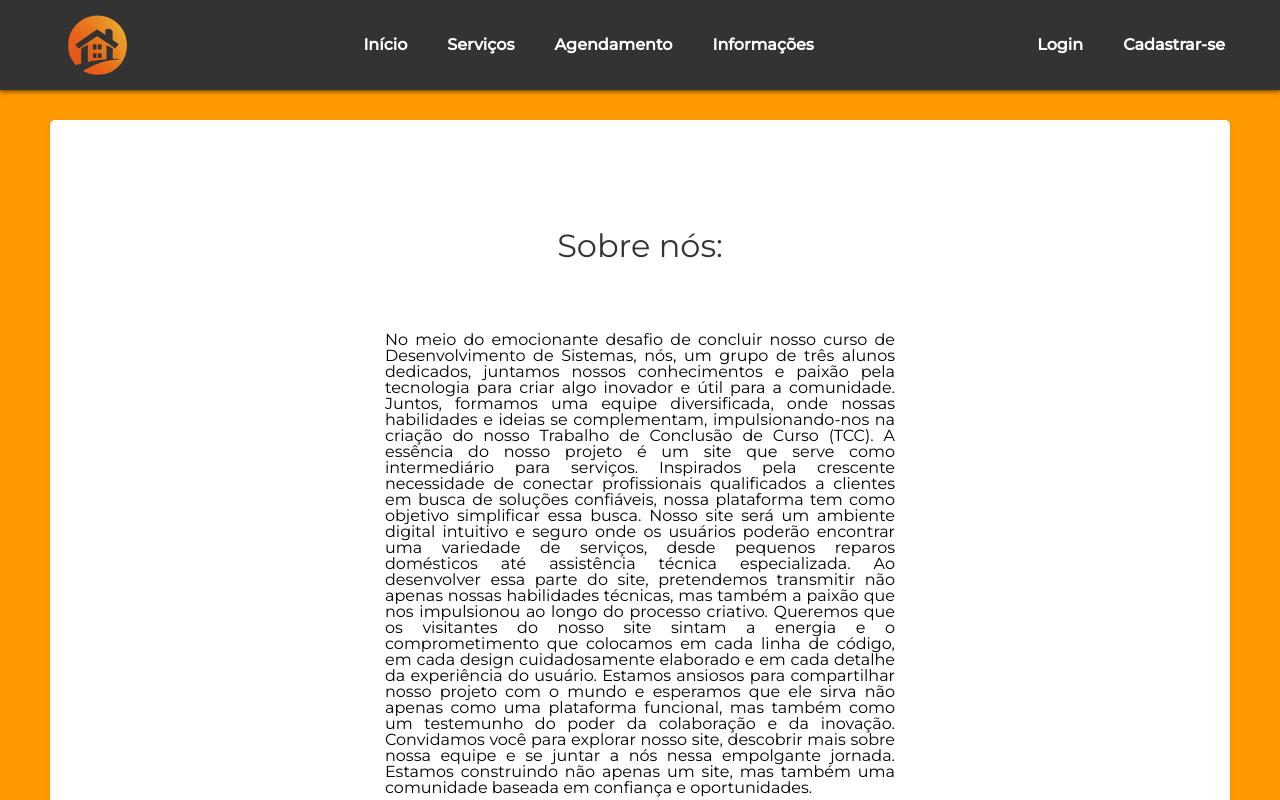
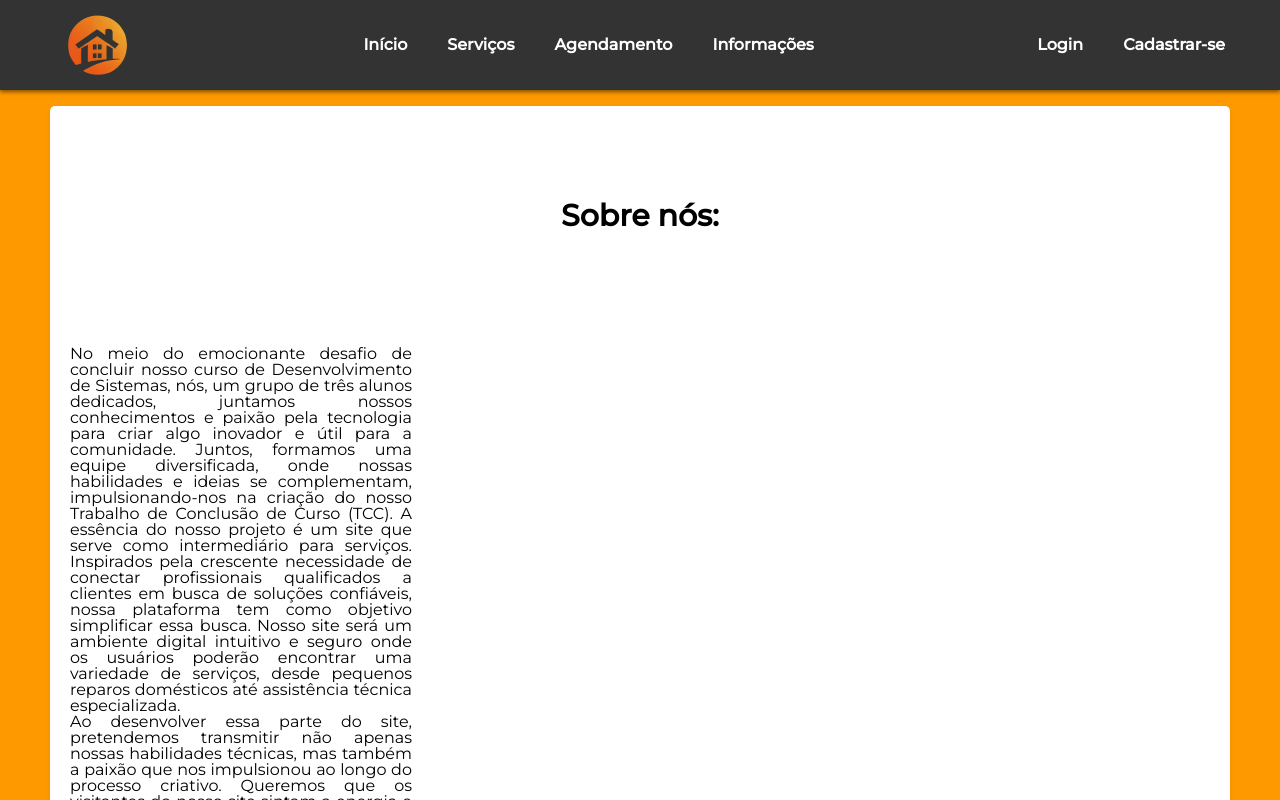
Before and after one commit to TCC2023/profinderfrontend, a React (Create React App) app: page /sobre in a window 1280 px wide. Shown: the top 800 px of the page. Built offline with nearby package versions, Linux system fonts and the light colour scheme.

Commit message:
ajustes no sobre

```diff
--- a/src/components/App.jsx
+++ b/src/components/App.jsx
@@ -4,8 +4,9 @@ import { BrowserRouter, Routes, Route } from 'react-router-dom';
 import Home from "./pages/home/home";
 import CadUsuario from "./pages/cadUsuario/cadUsuario";
 import Contato from "./pages/contato/contato";
-import Header from "./header/header";
 import Sobre from "./pages/sobre/sobre";
+import Cabecalho from "./header/header";
+import Rodape from "./footer/footer";
 import Login from "./pages/login/login";
 
 function App() {
@@ -15,7 +16,8 @@ function App() {
         <Route path="/" element={<Home />} />
         <Route path="/cadusuario" element={<CadUsuario />} />
         <Route path="/contato" element={<Contato />} />
-        <Route path="/header" element={<Header />} />
+        <Route path="/header" element={<Cabecalho />} />
+        <Route path="/footer" element={<Rodape />} />
         <Route path="/sobre" element={<Sobre />} />
         <Route path="/login" element={<Login />} />
       </Routes>
--- a/src/components/pages/contato/contato.css
+++ b/src/components/pages/contato/contato.css
@@ -3,7 +3,7 @@
     padding: 80px 0;
     display: inline-block;
     margin: 0 20px;
-    background-color: #fff;
+
     border-radius: 5px;
     padding: 20px;
     box-shadow: 0px 2px 4px rgba(0, 0, 0, 0.1);
@@ -14,3 +14,6 @@
     margin-bottom: 40px;
     color: black;
 }
+.contatos p {
+    text-align: justify;
+}
--- a/src/components/pages/home/home.jsx
+++ b/src/components/pages/home/home.jsx
@@ -20,7 +20,7 @@ function Home() {
             <section className="topo_pagina">
                 <h1>Bem-vindo ao ProFinder!</h1>
                 <p>Sua solução confiável para todos os serviços que você precisa.</p>
-                <a href="agendamento.jsx" className="btn btn-primary">Buscar serviços.</a>
+                <Link to="/servicos" className="btn btn-primary">Buscar serviços.</Link>
             </section>
             <section className="servicos">
                 <h2>Nossos Serviços:</h2>
--- a/src/components/pages/sobre/sobre.css
+++ b/src/components/pages/sobre/sobre.css
@@ -1,54 +1,22 @@
-.sobrenos {
-    margin: 100px;
-    display: flex;
-    justify-content: center;
-    align-items: center;
-    text-align: center;
-    padding: 0px 0;
-    margin: 0 20px;
+.sobre {
+    margin: 0 50px;
     background-color: #fff;
     border-radius: 5px;
     padding: 20px;
     box-shadow: 0px 2px 4px rgba(0, 0, 0, 0.1);
 }
-.sobrenos h2 {
-    font-size: 32px;
+.sobre h2 {
+    font-size: 30px;
+    padding: 75px;
+    justify-content: center;
+    text-align: center;
+    font-weight: bold;
     margin-bottom: 40px;
-    color: #333;
+    color: black;
 }
-.sobrenos img {
-    max-width: 100%;
-    height: auto;
-    margin-bottom: 20px;
-    border-radius: 20px;
-    box-shadow: 0 10px 20px rgba(0, 0, 0, 0.15);
-    display: inline-block;
-    margin: 10px;
-    width: 200px;
-    height: auto;
+.sobre_texto {
+    justify-content: center;
+    text-align: justify;
+    padding: 0;
+
 }
-.sobrenos p {
-    font-size: 16px;
-    color: black;
-    text-align: justify;
-}
-.quemsomos{
-    width: 50%;
-    padding: 0;
-}
-.contquem {
-    width: 100%;
-    display:flex;
-    justify-content: center;
-    align-items: center;
-    flex-direction: column;
-    width: 100%;
-}
-
-.allquem {
-    margin: 30px;
-}
-
-.quemtitle {
-    padding: 30px;
-}
--- a/src/components/pages/sobre/sobre.jsx
+++ b/src/components/pages/sobre/sobre.jsx
@@ -9,26 +9,20 @@ function Sobre() {
     return (
         <div>
             <Cabecalho />
-            <div class="allquem">
-                <section id="sobretotal" class="sobrenos">
-                    <div class="contquem">
-                        <div class="quemtitle">
+            <br></br>
+                <section className="sobre">
                         <h2>Sobre nós:</h2>
-                        </div>
-                            <div class="quemsomos">
+                        <div className="sobre_texto">
                             <p>
                             No meio do emocionante desafio de concluir nosso curso de Desenvolvimento de Sistemas, nós, um grupo de três alunos dedicados, juntamos nossos conhecimentos e paixão pela tecnologia para criar algo inovador e útil para a comunidade. Juntos, formamos uma equipe diversificada, onde nossas habilidades e ideias se complementam, impulsionando-nos na criação do nosso Trabalho de Conclusão de Curso (TCC).
                             A essência do nosso projeto é um site que serve como intermediário para serviços. Inspirados pela crescente necessidade de conectar profissionais qualificados a clientes em busca de soluções confiáveis, nossa plataforma tem como objetivo simplificar essa busca. Nosso site será um ambiente digital intuitivo e seguro onde os usuários poderão encontrar uma variedade de serviços, desde pequenos reparos domésticos até assistência técnica especializada.
+                            <br></br>
                             Ao desenvolver essa parte do site, pretendemos transmitir não apenas nossas habilidades técnicas, mas também a paixão que nos impulsionou ao longo do processo criativo. Queremos que os visitantes do nosso site sintam a energia e o comprometimento que colocamos em cada linha de código, em cada design cuidadosamente elaborado e em cada detalhe da experiência do usuário.
                             Estamos ansiosos para compartilhar nosso projeto com o mundo e esperamos que ele sirva não apenas como uma plataforma funcional, mas também como um testemunho do poder da colaboração e da inovação.
                             Convidamos você para explorar nosso site, descobrir mais sobre nossa equipe e se juntar a nós nessa empolgante jornada. Estamos construindo não apenas um site, mas também uma comunidade baseada em confiança e oportunidades.
                             </p>
                         </div>
-      </div>
                 </section>
-</div>
-
-            <Rodape />
         </div>
     );
 }
```
Lines whose indentation alone changed are shown as unchanged.
